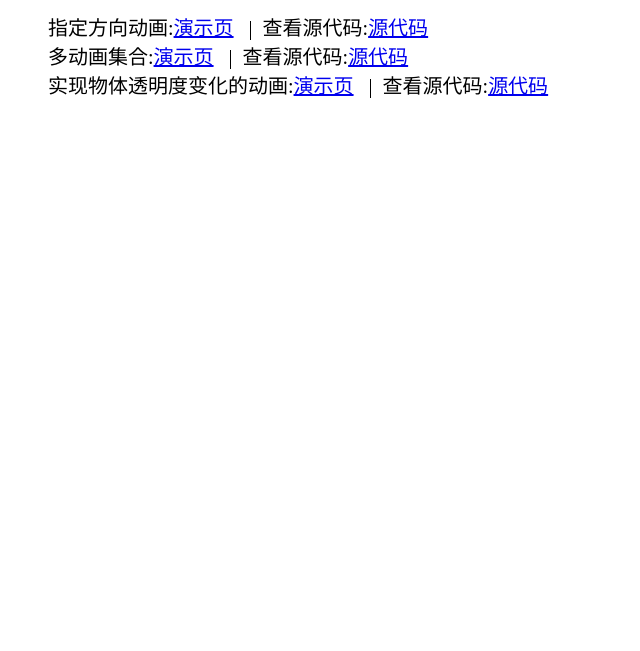
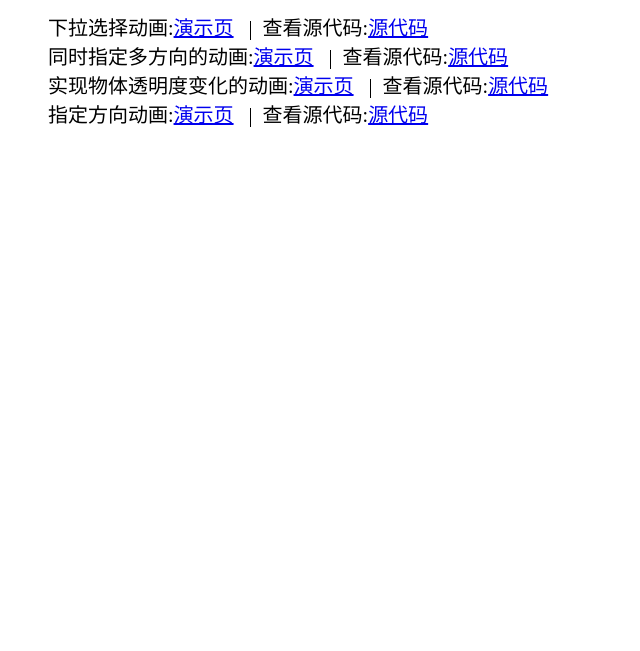
Before and after one commit to Kingziqiang/animate, a plain HTML site: page index.html in a window 1280 px wide. Shown: the part 149-800 px from the top of the page, without its empty margins (0-640 px from the left). Drawn offline with Linux system fonts and the light colour scheme.

Commit message:
index.html

```diff
--- a/index.html
+++ b/index.html
@@ -13,9 +13,10 @@
 <body>
     <h1>动画效果</h1>
     <ul> <h2>模块化开发与组件</h2>
-       <li>指定方向动画:<a href=" https://kingziqiang.github.io/animate/指定方向的动画">演示页</a> &nbsp;&nbsp;|&nbsp;&nbsp;查看源代码:<a href="https://github.com/Kingziqiang/animate/tree/gh-pages/指定方向的动画">源代码</a> </li>
-       <li>多动画集合:<a href=" https://kingziqiang.github.io/animate/多动画集合">演示页</a> &nbsp;&nbsp;|&nbsp;&nbsp;查看源代码:<a href="https://github.com/Kingziqiang/animate/tree/gh-pages/多动画集合">源代码</a> </li>
-       <li>实现物体透明度变化的动画:<a href=" https://kingziqiang.github.io/animate/实现物体透明度变化的动画">演示页</a> &nbsp;&nbsp;|&nbsp;&nbsp;查看源代码:<a href="https://github.com/Kingziqiang/animate/tree/gh-pages/实现物体透明度变化的动画">源代码</a> </li>
+        <li>下拉选择动画:<a href="https://kingziqiang.github.io/animate/下拉选择动画">演示页</a> &nbsp;&nbsp;|&nbsp;&nbsp;查看源代码:<a href="https://github.com/Kingziqiang/animate/tree/gh-pages/下拉选择动画">源代码</a></li>
+        <li>同时指定多方向的动画:<a href=" https://kingziqiang.github.io/animate/同时指定多方向的动画">演示页</a> &nbsp;&nbsp;|&nbsp;&nbsp;查看源代码:<a href="https://github.com/Kingziqiang/animate/tree/gh-pages/同时指定多方向的动画">源代码</a> </li>
+        <li>实现物体透明度变化的动画:<a href=" https://kingziqiang.github.io/animate/实现物体透明度变化的动画">演示页</a> &nbsp;&nbsp;|&nbsp;&nbsp;查看源代码:<a href="https://github.com/Kingziqiang/animate/tree/gh-pages/实现物体透明度变化的动画">源代码</a> </li>
+        <li>指定方向动画:<a href=" https://kingziqiang.github.io/animate/指定方向的动画">演示页</a> &nbsp;&nbsp;|&nbsp;&nbsp;查看源代码:<a href="https://github.com/Kingziqiang/animate/tree/gh-pages/指定方向的动画">源代码</a> </li>
     </ul>
 
 </body>
```
